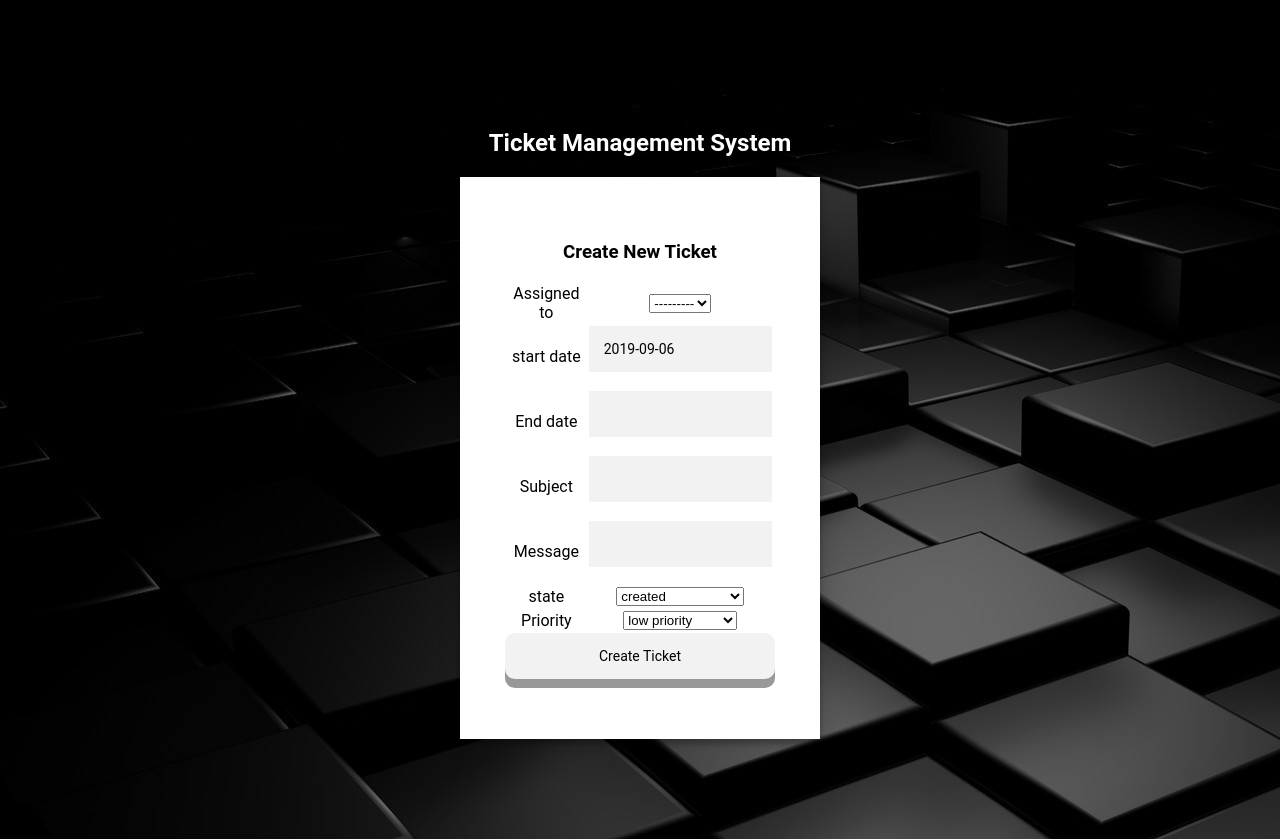
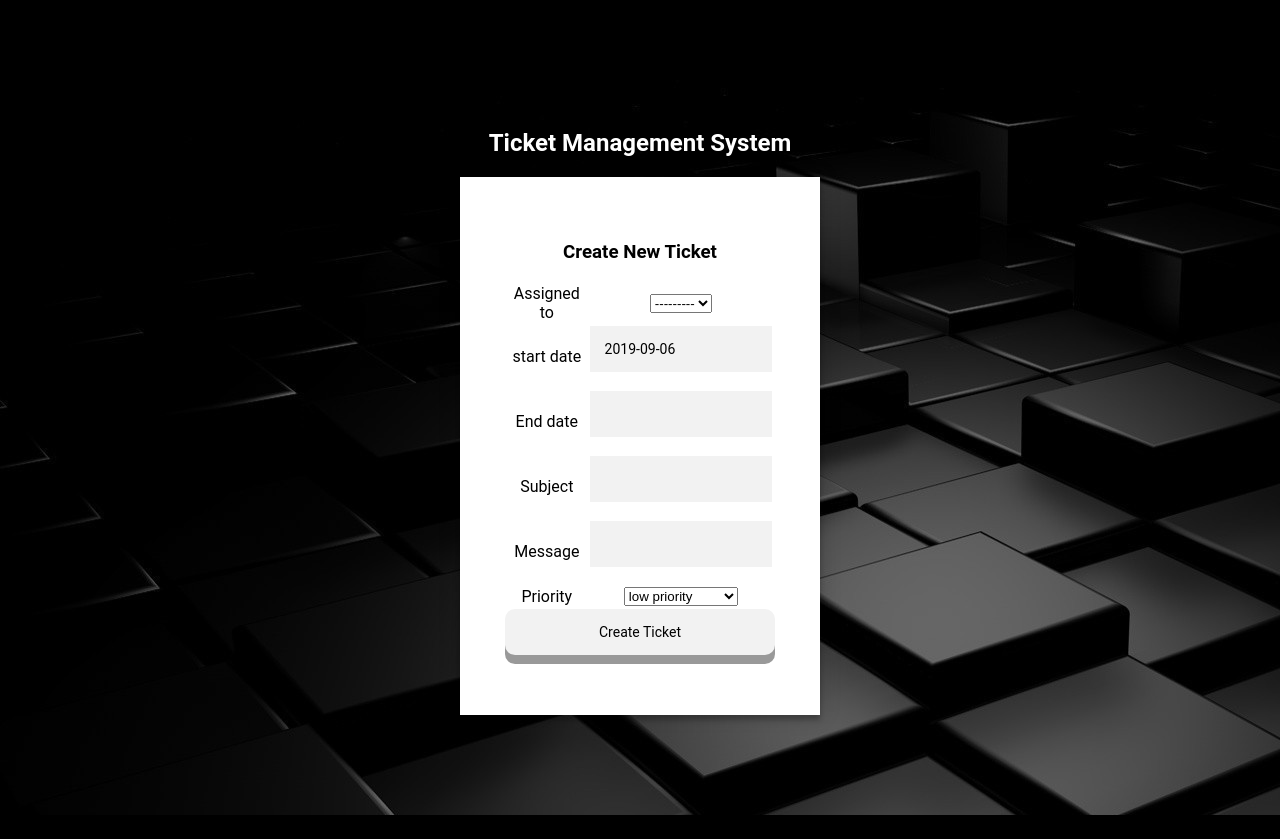
Before and after one commit to MerinRose123/Django_Ticket_Management, a Django app: page /addticket/ in a window 1280 px wide. After the commit the page ends 815 px from the top, so only its background shows below. Run offline with Django 3.2, Linux system fonts and the light colour scheme; the visitor is signed in with stand-in values (Sample User, id 1); data comes from the database, SQL or seed files in the repository; parts of the project's set-up code (start-up, migrations or seed data) failed here and were passed over.

Commit message:
Changing state of ticket

```diff
--- a/TicketProject/user_management/forms.py
+++ b/TicketProject/user_management/forms.py
@@ -46,7 +46,6 @@ class TicketAddForm(forms.ModelForm):
             "end_date": "End date",
             "subject": "Subject",
             "message": "Message",
-            "state": "state",
             "priority": "Priority"
 
         }
--- a/TicketProject/user_management/templates/addticket.html
+++ b/TicketProject/user_management/templates/addticket.html
@@ -28,10 +28,6 @@
                     <td>{{ form.message }}</td>
                 </tr>
                 <tr>
-                    <td>{{ form.state.label }}</td>
-                    <td>{{ form.state }}</td>
-                </tr>
-                <tr>
                      <td>{{ form.priority.label }}</td>
                     <td>{{ form.priority }}</td>
                 </tr>
--- a/TicketProject/user_management/templates/home.html
+++ b/TicketProject/user_management/templates/home.html
@@ -40,7 +40,6 @@
             <button class="dropdown-button">Ticket operations</button>
             <div class="dropdown-list">
                 <a href="{% static '../view_ticket_system_admin/' %}">View Ticket</a>
-                 <a href="{% static '../view_ticket_system_admin/' %}">Update state of a Ticket</a>
             </div>
          </div>
       {% else %}
--- a/TicketProject/user_management/templates/ticketlistview.html
+++ b/TicketProject/user_management/templates/ticketlistview.html
@@ -27,7 +27,7 @@
                     <input type="hidden" name="ticket_id" value="{{ data.ticket_id }}">
 					<td><input type="text" name="end_date" value="{{ data.end_date }}"></td>
                     <td><input type="text" name="subject" value="{{data.subject }}"></td>
-				    <td><input type="text" name="state" value="{{data.state }}"></td>
+                    <td><input type="text" name="state" value="{{data.state }}"></td>
                     <td><input type="submit" value="Update"></td>
                 </form>
                 {% if request.user|has_group:"super_admin" %}
--- a/TicketProject/user_management/urls.py
+++ b/TicketProject/user_management/urls.py
@@ -17,5 +17,6 @@ urlpatterns = [
     path('edituser/', views.edituser, name='edituser'),
     path('editticket/', views.editticket, name='editticket'),
     path('view_ticket_system_admin/', views.viewticket, name='viewticket'),
-    path('edit_state_ticket/', views.edit_state_ticket, name='edit_state_ticket'),
+    path('edit_state_ticket_to_done/', views.edit_state_ticket_to_done, name='edit_state_ticket_to_done'),
+    path('edit_state_ticket_to_progress/', views.edit_state_ticket_to_progress, name='edit_state_ticket_to_progress'),
 ]
--- a/TicketProject/user_management/views.py
+++ b/TicketProject/user_management/views.py
@@ -1,15 +1,11 @@
 from django.shortcuts import render, redirect
-from django.shortcuts import HttpResponse
 from django.contrib.auth import (
     authenticate,
     login,
     logout,
-    update_session_auth_hash,
-
 )
 from django.contrib.auth.hashers import make_password
 from django.contrib import messages
-from django.contrib.auth.models import Group
 from .forms import *
 from django.contrib.auth.decorators import login_required
 from .models import *
@@ -102,10 +98,6 @@ def deleteuser(request):
 @login_required
 def listuser(request):
     data = User.objects.all()
-    # group = User.groups.get(name='super_admin')
-    results = User.objects.filter(username=request.user)
-    # for user in results:
-        #print(user.groups.all())
     return render(request, 'userlistview.html', {'userlogin': data})
 
 
@@ -147,7 +139,7 @@ def addticket(request):
         end_date = form.data['end_date']
         subject = form.data['subject']
         message = form.data['message']
-        state = form.data['state']
+        state = "CRT"
         priority = form.data['priority']
         assigned_to = User.objects.get(id=assigned_to_id)
         q = Ticket(assigned_to=assigned_to, start_date=start_date, end_date=end_date,
@@ -191,16 +183,31 @@ def viewticket(request):
 
 
 @login_required
-def edit_state_ticket(request):
+def edit_state_ticket_to_progress(request):
     if request.method == 'POST':
         ticket_id = request.POST.get('ticket_id')
-        state = request.POST.get('state')
         ticket = Ticket.objects.get(ticket_id=ticket_id)
-        if state == 'DNE':
-            ticket.state = state
+        if ticket.state != "DNE":
+            ticket.state = "PRG"
+            ticket.save()
         else:
-            messages.error(request, 'Invalid ticket state.Type DNE for done or cancelled state.')
-        ticket.save()
+            messages.error(request, 'Ticket is in done state.So you can not begin this ticket')
+        response = redirect('../view_ticket_system_admin')
+    else:
+        response = redirect('../home/')
+    return response
+
+
+@login_required
+def edit_state_ticket_to_done(request):
+    if request.method == 'POST':
+        ticket_id = request.POST.get('ticket_id')
+        ticket = Ticket.objects.get(ticket_id=ticket_id)
+        if ticket.state == "PRG":
+            ticket.state = "DNE"
+            ticket.save()
+        else:
+            messages.error(request, 'Ticket is in create state.So have to begin before ending the ticket.')
         response = redirect('../view_ticket_system_admin')
     else:
         response = redirect('../home/')
```
Also changed, not shown: TicketProject/user_management/templates/viewticket.html (+16 -9 lines).
